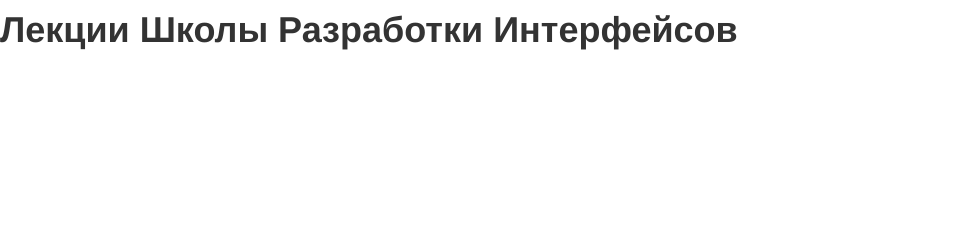
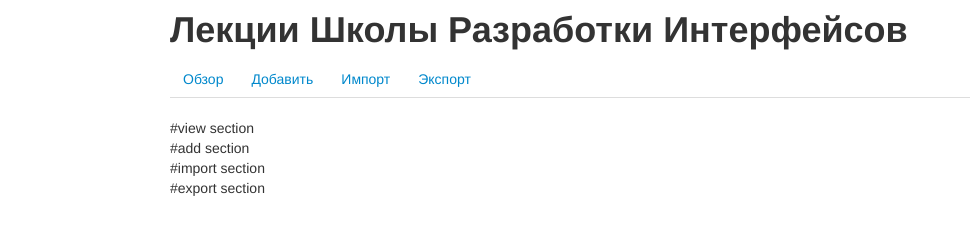
Before and after one commit to MaxShishkin/shri-lectures, a website: page index.html in a window 1280 px wide. Shown: the whole page, without its empty margins (0-970 px from the left). Drawn offline with Linux system fonts and the light colour scheme.

Commit message:
Added basic page structure

```diff
--- a/index.html
+++ b/index.html
@@ -7,8 +7,37 @@
   <script data-main="js/app.build.js" src="js/require.min.js"></script>
 </head>
 <body>
+  <div id="body" class="container">
+    <div class="row">
+      <div class="span12">
+        <h1>Лекции Школы Разработки Интерфейсов</h1>
+      </div>
+    </div>
 
-	<h1>Лекции Школы Разработки Интерфейсов</h1>
+    <ul class="nav nav-tabs">
+      <li><a href="#view">Обзор</a></li>
+      <li><a href="#add">Добавить</a></li>
+      <li><a href="#import">Импорт</a></li>
+      <li><a href="#export">Экспорт</a></li>
+    </ul>
+
+    <section id="view" class="section">
+      #view section
+    </section>
+
+    <section id="add" class="section">
+      #add section
+    </section>
+
+    <section id="import" class="section">
+      #import section
+    </section>
+
+    <section id="export" class="section">
+      #export section
+    </section>
+
+  </div>
 
 </body>
 </html>
```
